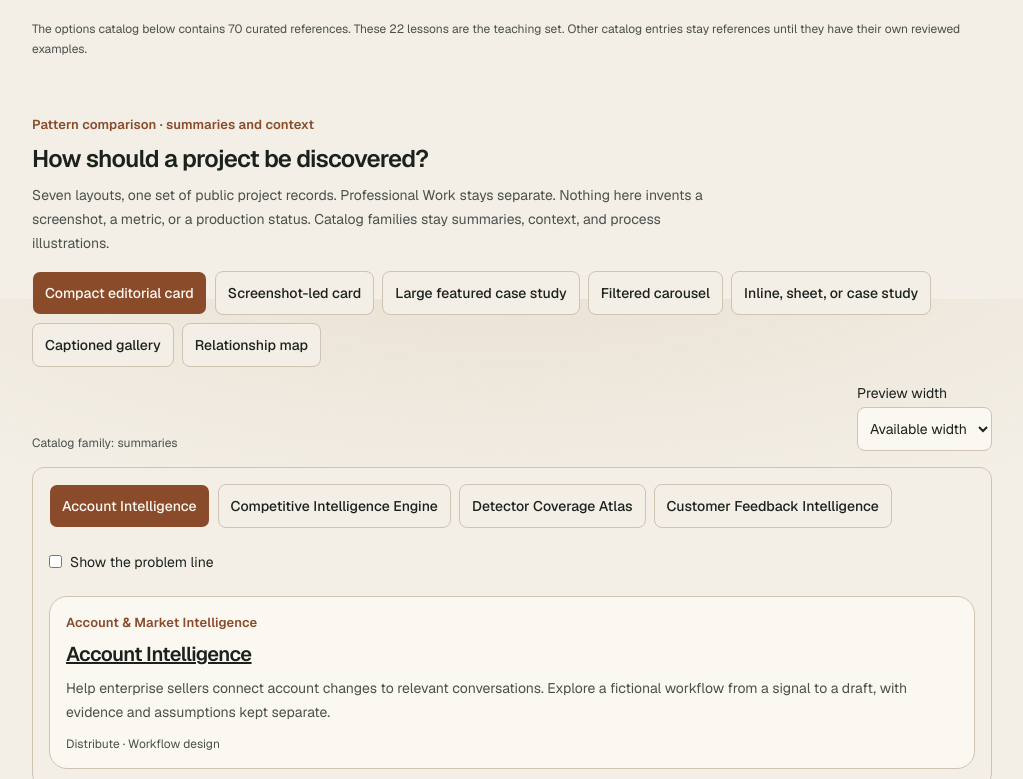
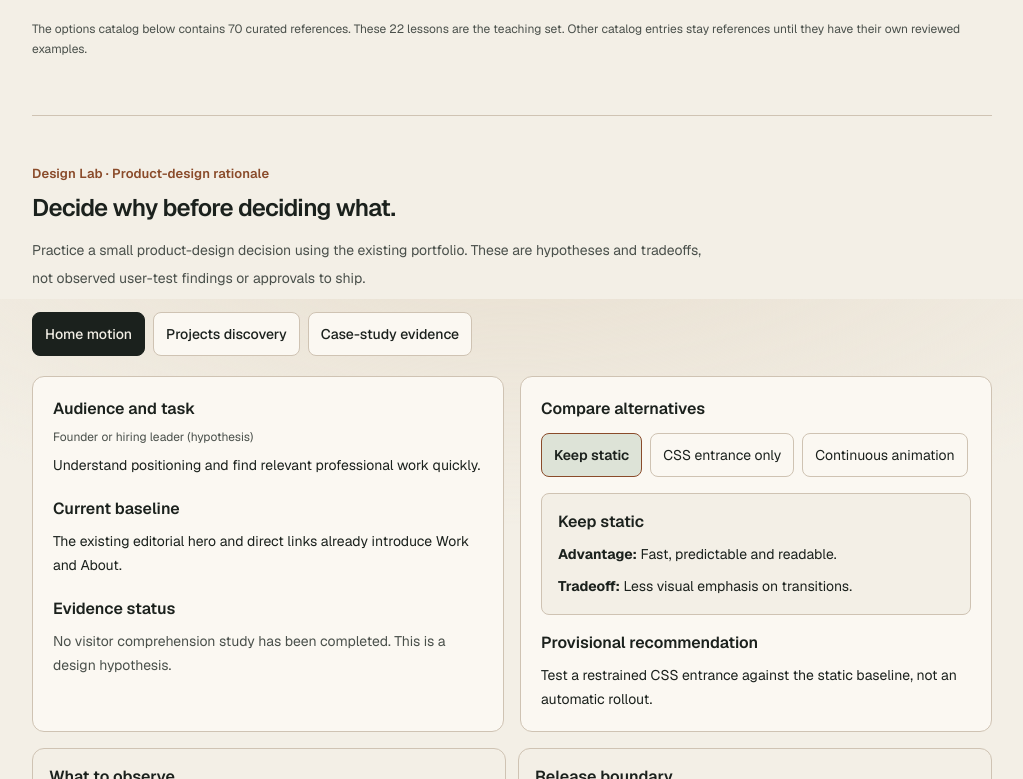
Before and after one commit to heyfunwhoa/byjoyaing-portfolio, a Next.js app: page /design-lab in a window 1280 px wide. Shown: the part 5301-6080 px from the top of the page, without its empty margins (128-1151 px from the left). Built offline with nearby package versions, Linux system fonts and the light colour scheme.

Commit message:
feat(design-lab): mount product rationale learning workbench

```diff
--- a/app/design-lab/page.tsx
+++ b/app/design-lab/page.tsx
@@ -16,6 +16,7 @@ import { DataDisplayComparison } from "@/components/design-lab/data-display-comp
 import { DashboardCompositionComparison } from "@/components/design-lab/dashboard-composition-comparison";
 import { NavigationPatternComparison } from "@/components/design-lab/navigation-pattern-comparison";
 import { ProjectDiscoveryComparison } from "@/components/design-lab/project-discovery-comparison";
+import { ProductRationaleWorkbench } from "@/components/design-lab/product-rationale-workbench";
 import { CaseStudyEvidenceComparison } from "@/components/design-lab/case-study-evidence-comparison";
 import { BrandAvatar } from "@/components/brand-avatar";
 import { CapabilityOrbit } from "@/components/capability-orbit";
@@ -171,6 +172,7 @@ export default function DesignLabPage() {
 
         <GuidedPracticeExplorer />
         <ComponentLearning />
+        <ProductRationaleWorkbench />
         <ProjectDiscoveryComparison />
         <CaseStudyEvidenceComparison />
         <div id="guided-form-controls" className="scroll-mt-24">
```
